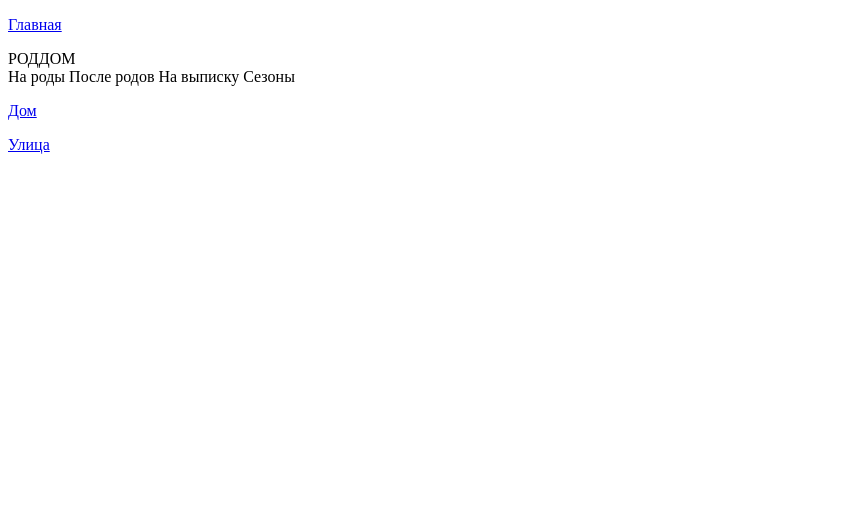
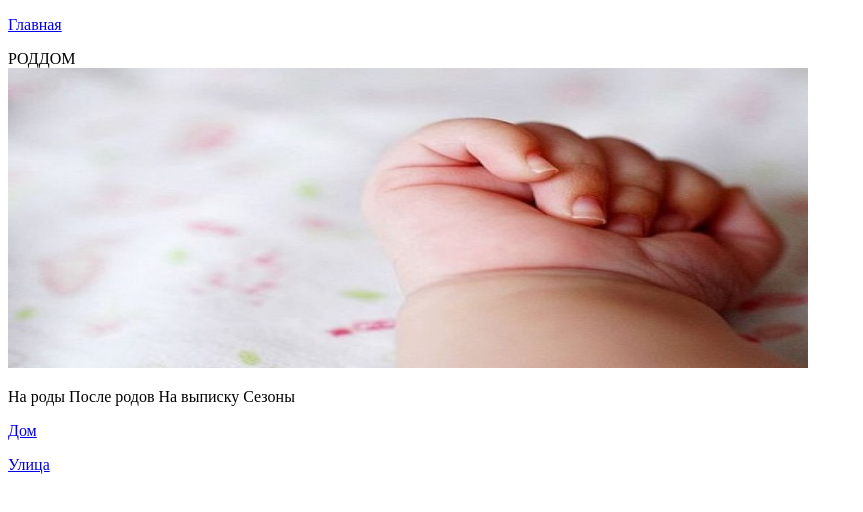
Before and after one commit to listformom/listformom.github.io, a plain HTML site: page maternity-hospital .html in a window 1280 px wide. Shown: the whole page, without its empty margins (0-863 px from the left). Drawn offline with Linux system fonts and the light colour scheme.

Commit message:
Пробное добавление картинок

```diff
--- a/maternity-hospital .html
+++ b/maternity-hospital .html
@@ -6,10 +6,11 @@
     <meta name="viewport"
           content="width=device-width, user-scalable=no, initial-scale=1.0, maximum-scale=1.0, minimum-scale=1.0">
     <meta http-equiv="X-UA-Compatible" content="ie=edge">
-    <title>Родильный дом</title>
+                         <title>Родильный дом</title>
 </head>
 <body>
-РОДДОМ<br>
+                                РОДДОМ<br
+<p><img src="maternity-hospital.jpg" width="800" height="300" alt="картинка"></p>
 На роды
 После родов
 На выписку Сезоны
```
Also changed, not shown: home.html (+3 -2 lines), index.html (+5 -4 lines), street.html (+2 -1 lines), home.jpg (added), index.jpg (added), maternity-hospital.jpg (added), street.jpg (added).
